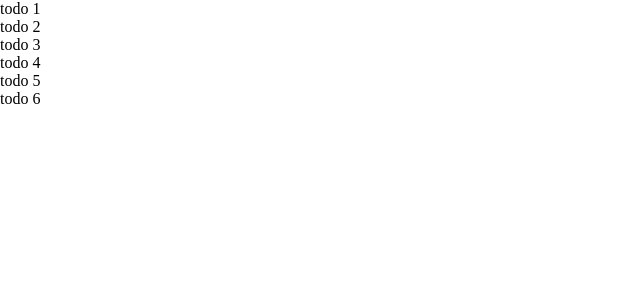
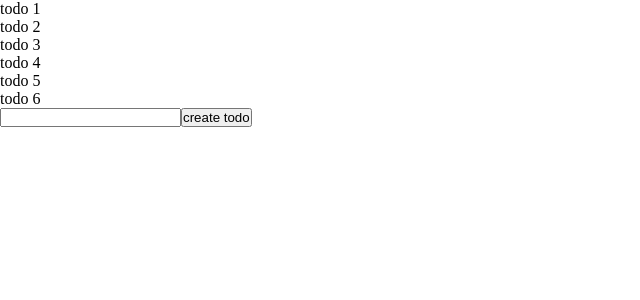
Before and after one commit to Mohammad-jf/next-api-routes, a Next.js app: page /todos in a window 1280 px wide. Shown: the top 300 px of the page, without its empty margins (0-640 px from the left). Built offline with nearby package versions, Linux system fonts and the light colour scheme.

Commit message:
post req

```diff
--- a/pages/api/todos/index.js
+++ b/pages/api/todos/index.js
@@ -1,5 +1,15 @@
 import { todos } from '@/data/todos';
 
 export default function handler(req, res) {
-  res.status(200).json(todos);
+  if (req.method === 'GET') {
+    res.status(200).json(todos);
+  } else if (req.method === 'POST') {
+    const { todo } = req.body;
+    const newTodo = {
+      id: todos.length + 1,
+      todo,
+    };
+    todos.push(newTodo);
+    res.status(201).json(todos);
+  }
 }
--- a/pages/todos/index.jsx
+++ b/pages/todos/index.jsx
@@ -3,6 +3,7 @@ import React, { useEffect, useState } from 'react'
 
 const Todos = () => {
     const [todos, setTodos] = useState([]);
+    const [todoInput, setTodoInput] = useState('');
 
     const getData = async (url) => {
         const res = await fetch(url);
@@ -19,11 +20,26 @@ const Todos = () => {
     }, []);
 
 
+    const submitHandler = async () => {
+        const res = await fetch('/api/todos', {
+            method: "POST",
+            body: JSON.stringify({ todo: todoInput }),
+            headers: { "Content-Type": "application/json" },
+        });
+        const data = await res.json();
+        console.log(data)
+    }
+
     return (
         <div>
             <ul>
                 {todos.map((todo) => <li key={todo.id}>{todo.todo}</li>)}
             </ul>
+
+            <div>
+                <input type="text" name="todo" value={todoInput} onChange={(e) => setTodoInput(e.target.value)} />
+                <button onClick={submitHandler}>create todo</button>
+            </div>
         </div>
     )
 
```
